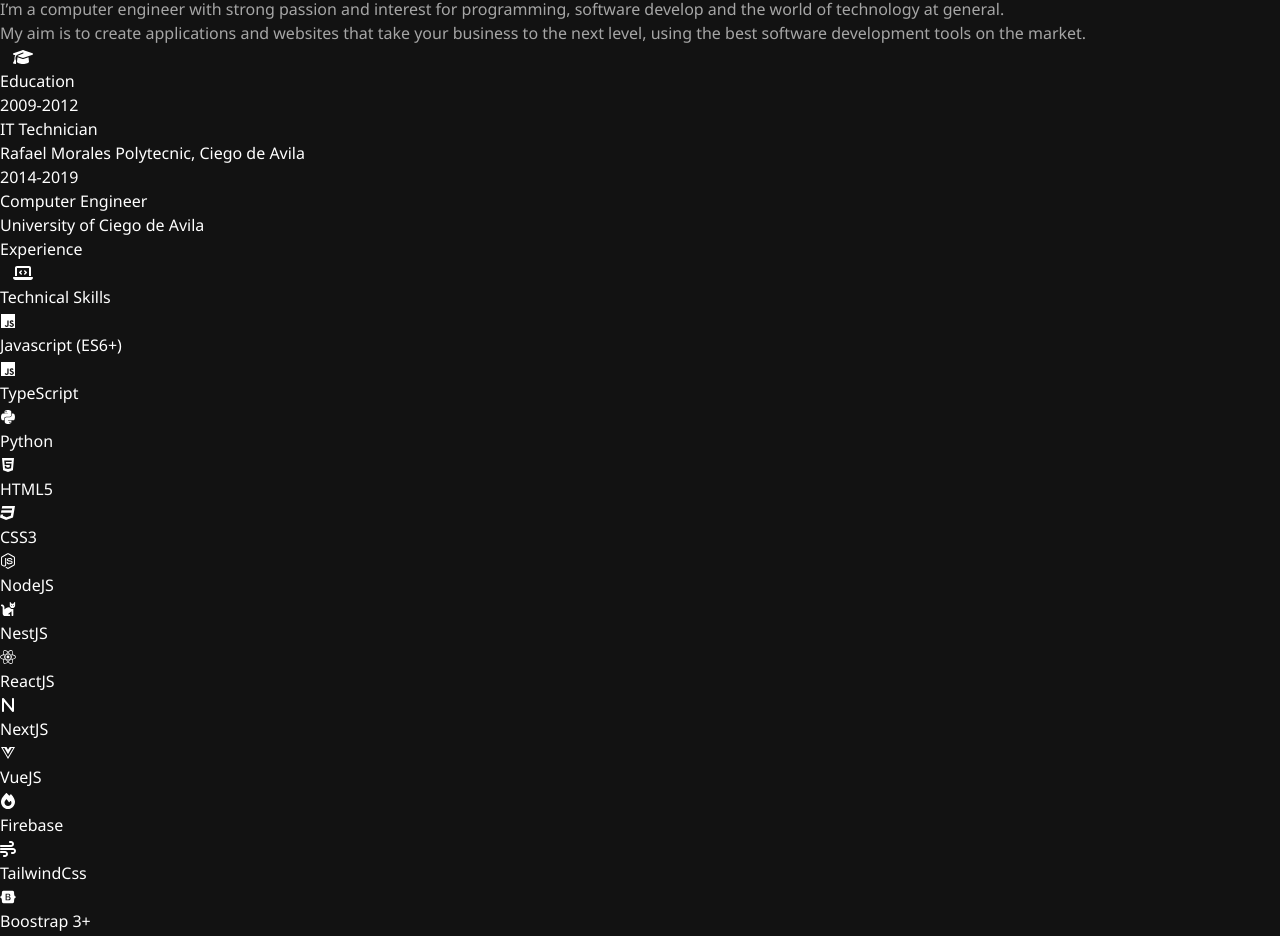
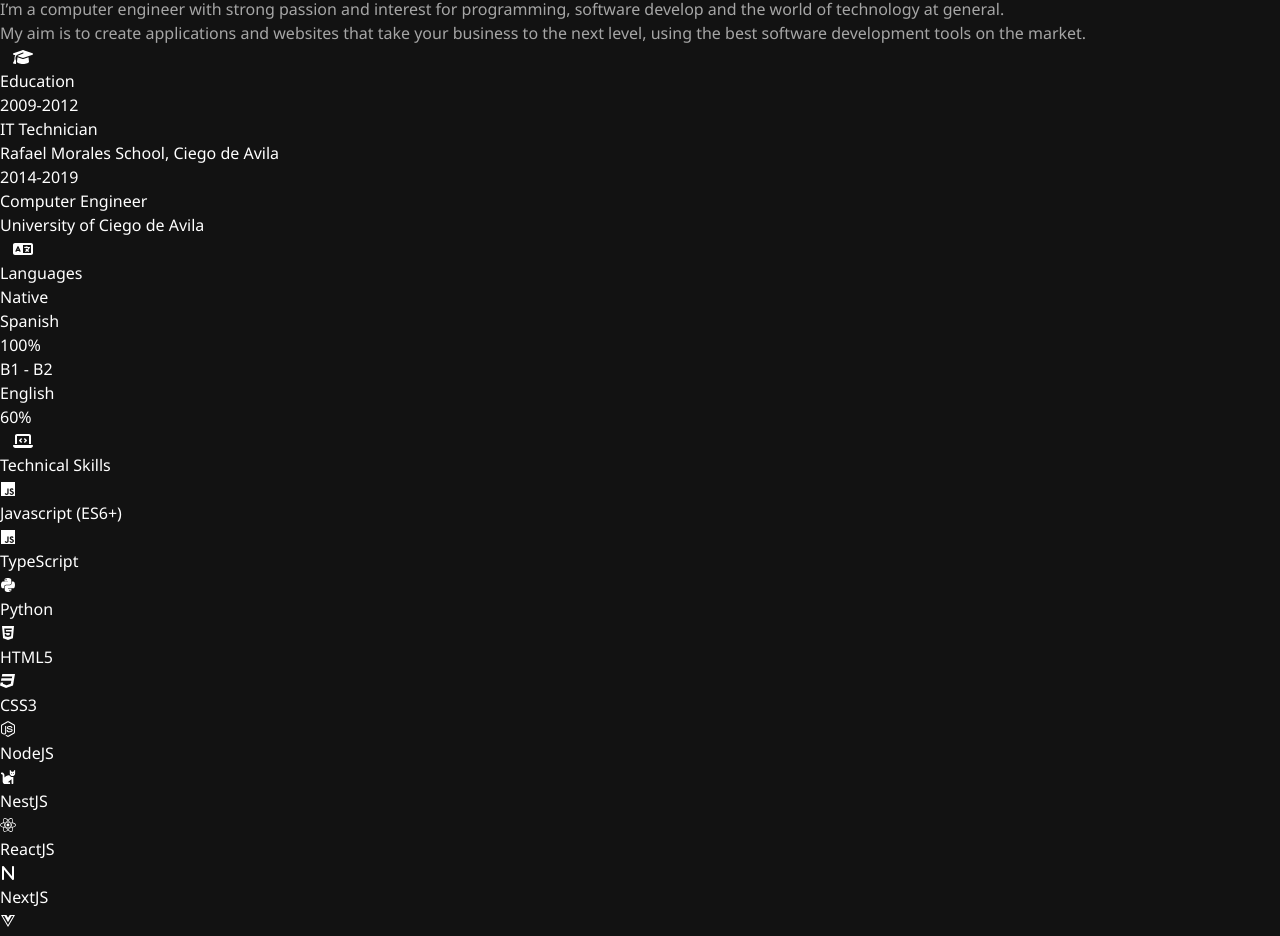
Before and after one commit to jorgelhd94/portfolio, a Next.js app: page / in a window 1280 px wide. Shown: the part 1314-2250 px from the top of the page. Built offline with nearby package versions, Linux system fonts and the light colour scheme.

Commit message:
work in education

```diff
--- /dev/null
+++ b/src/components/molecules/LanguageCard/LanguageCard.tsx
@@ -0,0 +1,27 @@
+import React from 'react';
+
+type LanguageType = {
+  level: string;
+  language: string;
+  percent: number;
+};
+
+const LanguageCard = (props: LanguageType) => {
+  return (
+    <div className="bg-slate-100 dark:bg-transparent mr-7 py-4 pl-5 pr-3 space-y-2 mb-6 rounded-lg dark:border-[#212425] dark:border-2">
+      <span className="text-tiny text-gray-lite dark:text-[#b7b7b7]">
+        {props.level}
+      </span>
+      <div className="flex justify-between pb-4">
+      <h3 className="text-xl dark:text-white"> {props.language} </h3>
+      <h3 className="text-xl dark:text-white"> {props.percent}% </h3>
+      </div>
+      <div
+        className="bg-indigo-500 h-1 rounded-full p-1"
+        style={{ width: props.percent + '%' }}
+      ></div>
+    </div>
+  );
+};
+
+export default LanguageCard;
--- a/src/components/sections/Education/Education.tsx
+++ b/src/components/sections/Education/Education.tsx
@@ -1,29 +1,32 @@
 import React from 'react';
 import { FontAwesomeIcon } from '@fortawesome/react-fontawesome';
-import { faGraduationCap } from '@fortawesome/free-solid-svg-icons';
+import { faGraduationCap, faLanguage } from '@fortawesome/free-solid-svg-icons';
 import EducationCard from '../../molecules/EducationCard/EducationCard';
+import LanguageCard from '../../molecules/LanguageCard/LanguageCard';
 
 const Education = () => {
   return (
-    <div className="grid grid-cols-1 md:grid-cols-2 lg:grid-cols-2 gap-x-6 gap-y-6 mt-[30px]">
+    <div
+      className="grid grid-cols-1 md:grid-cols-2 gap-x-6 gap-y-6 mt-[30px] pt-6
+                 md:pb-8 px-2 sm:px-5 md:px-10 lg:px-14"
+    >
       <div>
-        <div className="pt-6 md:pb-12 px-4 md:px-10 lg:px-14">
+        <div className="flex items-center space-x-2 mb-4">
           <div className="flex items-center space-x-2 mb-10">
             <FontAwesomeIcon
               icon={faGraduationCap}
               width={46}
               className="text-indigo-500"
             />
-            <h4 className="text-4xl dark:text-white font-medium">
-              Education
-            </h4>
+            <h4 className="text-4xl dark:text-white font-medium">Education</h4>
+          </div>
         </div>
 
         <div className="flex flex-col">
           <EducationCard
             period="2009-2012"
             title="IT Technician"
-              institution="Rafael Morales Polytecnic, Ciego de Avila"
+            institution="Rafael Morales School, Ciego de Avila"
           />
           <EducationCard
             period="2014-2019"
@@ -33,10 +36,29 @@
         </div>
       </div>
 
-        <div className="pt-6 md:pb-12 px-4 md:px-10 lg:px-14">
+      <div>
         <div className="flex items-center space-x-2 mb-4">
-            <h4 className="text-5xl dark:text-white font-medium">Experience</h4>
+          <div className="flex items-center space-x-2 mb-10">
+            <FontAwesomeIcon
+              icon={faLanguage}
+              width={46}
+              className="text-indigo-500"
+            />
+            <h4 className="text-4xl dark:text-white font-medium">Languages</h4>
           </div>
+        </div>
+
+        <div className="flex flex-col">
+          <LanguageCard
+          level='Native'
+          language='Spanish'
+          percent={100}
+          />
+          <LanguageCard
+          level='B1 - B2'
+          language='English'
+          percent={60}
+          />
         </div>
       </div>
     </div>
```
Lines whose indentation alone changed are shown as unchanged.
